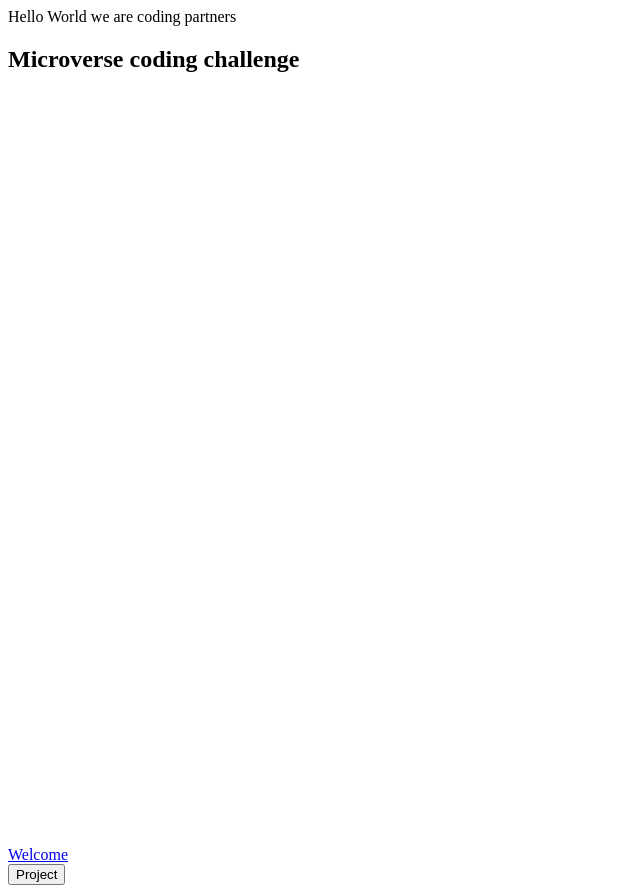
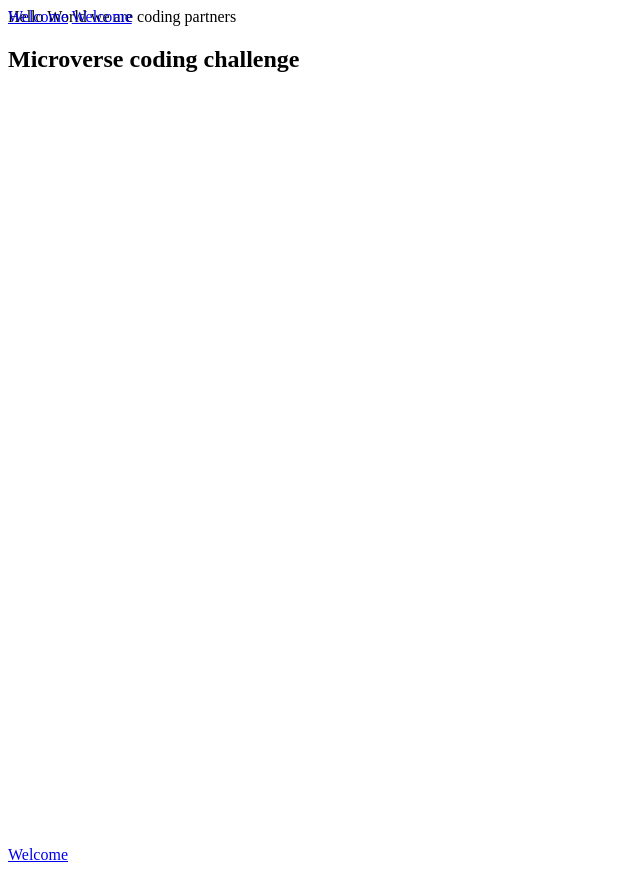
Before and after one commit to Ghilain/HTML-CSS-project, a plain HTML site: page index.html in a window 1280 px wide. Shown: the whole page, without its empty margins (0-640 px from the left). After the commit the page ends 872 px from the top, so only its background shows below. Drawn offline with Linux system fonts and the light colour scheme.

Commit message:
Complete

```diff
--- a/index.html
+++ b/index.html
@@ -10,6 +10,10 @@
 
 </head>
 <body>
+    <nav id="navbar">
+        <a href="#welcome-section">Welcome</a>
+        <a href="#projects">Welcome</a>
+    </nav>
     <script src="https://cdn.freecodecamp.org/testable-projects-fcc/v1/bundle.js"></script>
 
     Hello World we are coding partners
@@ -23,9 +27,7 @@
         <a href="#welcome-section">Welcome</a>
     </section>
 
-    <nav id="navbar">
-       <button href="#projects">Project</button>
-    </nav>
+
 
     <a href="https://github.com/Ghilain/HTML-CSS-project" target="_blank" id="profile-link" ></a>
 
--- a/style.css
+++ b/style.css
@@ -5,3 +5,7 @@
 @media only screen and (min-width: 768px){
 
 }
+#navbar{
+    position: fixed;
+
+}
```
